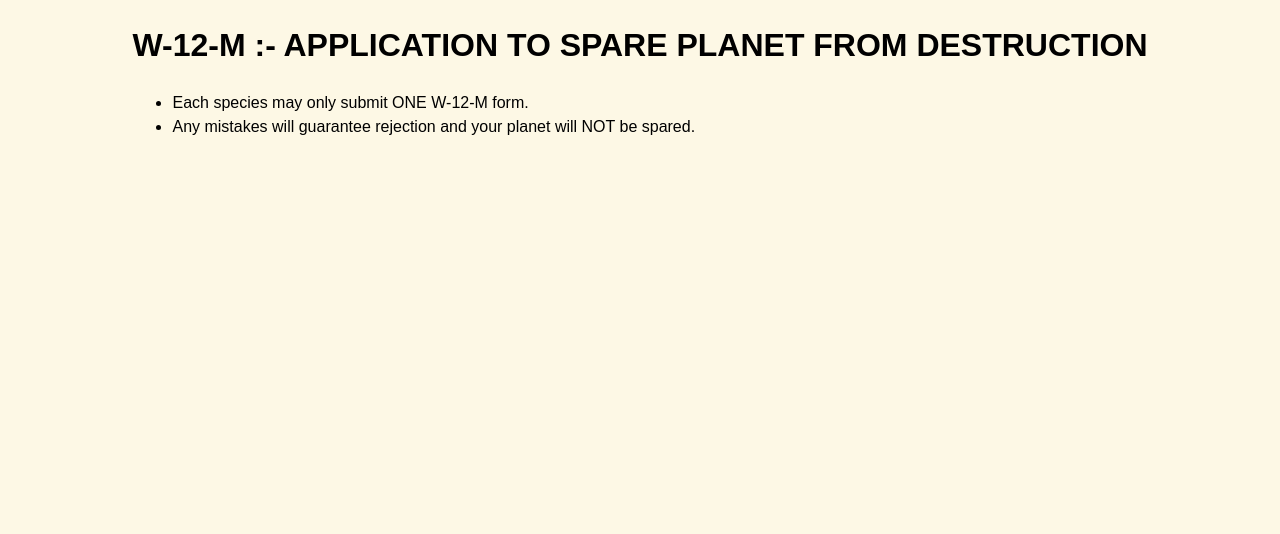
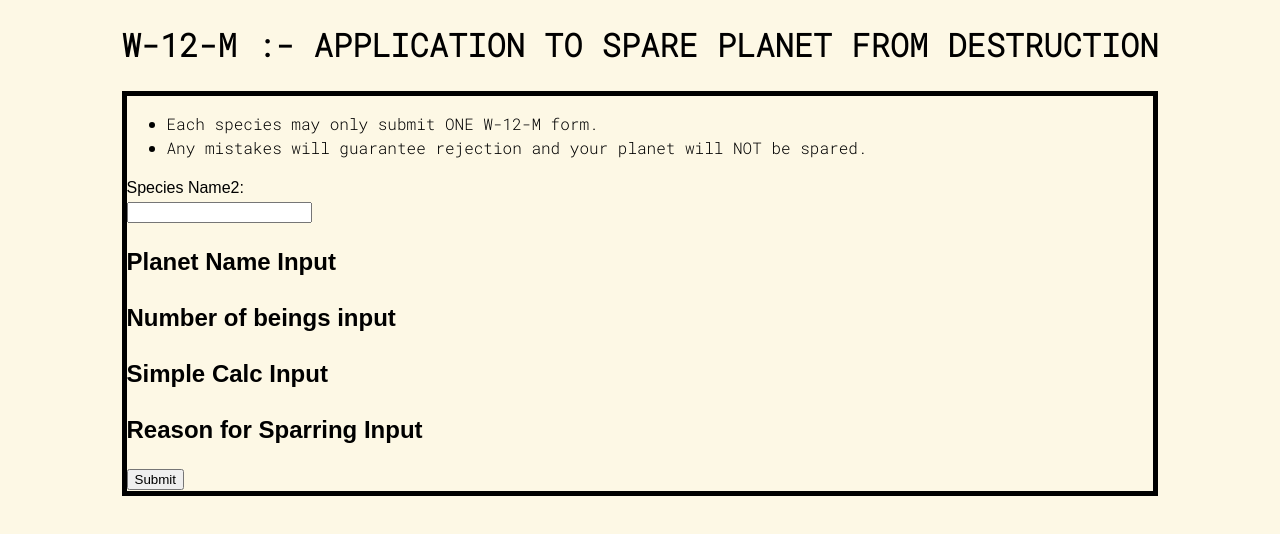
Before and after one commit to woodystock/learner-materials-testing-react-components, a React (Create React App) app: page / in a window 1280 px wide. Shown: the top 534 px of the page. Built offline with nearby package versions, Linux system fonts and the light colour scheme.

Commit message:
Added Component placeholders

```diff
--- a/src/App.css
+++ b/src/App.css
@@ -1,3 +1,5 @@
+@import url('https://fonts.googleapis.com/css2?family=Roboto+Mono:wght@300&display=swap');
+
 :root {
 	--light: #fdf8e5;
 }
@@ -10,3 +12,32 @@ body {
 	justify-content: center;
 	margin: 0;
 }
+
+.form__container {
+	border: 5px solid black;
+
+}
+
+.form__text {
+	font-family: 'Roboto Mono', monospace;
+}
+
+.form__label {
+
+}
+
+.form__input {
+
+}
+
+.form__input--text {
+
+}
+
+.form__input--dropdown {
+
+}
+
+.form__input--text_area {
+
+}
--- a/src/App.js
+++ b/src/App.js
@@ -4,7 +4,7 @@ import W12MForm from './components/W12MForm';
 function App() {
 	return (
 		<>
-			<h1>W-12-M :- APPLICATION TO SPARE PLANET FROM DESTRUCTION</h1>
+			<h1 class="form__text">W-12-M :- APPLICATION TO SPARE PLANET FROM DESTRUCTION</h1>
 			<W12MForm />
 		</>
 	);
--- /dev/null
+++ b/src/components/NumberOfBeingsInput.js
@@ -0,0 +1,7 @@
+function NumberOfBeingsInput() {
+    return (
+        <h2>Number of beings input</h2>
+    )
+}
+
+export default NumberOfBeingsInput;
--- /dev/null
+++ b/src/components/PlanetNameInput.js
@@ -0,0 +1,7 @@
+function PlanetNameInput() {
+    return (
+        <h2>Planet Name Input</h2>
+    )
+}
+
+export default PlanetNameInput
--- /dev/null
+++ b/src/components/ReasonInput.js
@@ -0,0 +1,7 @@
+function ReasonInput() {
+    return (
+        <h2>Reason for Sparring Input</h2>
+    )
+}
+
+export default ReasonInput
--- /dev/null
+++ b/src/components/SimpleCalcInput.js
@@ -0,0 +1,7 @@
+function SimpleCalcInput() {
+    return (
+        <h2>Simple Calc Input</h2>
+    )
+}
+
+export default SimpleCalcInput
--- /dev/null
+++ b/src/components/SpeciesNameInput.js
@@ -0,0 +1,10 @@
+function SpeciesNameInput() {
+    return (
+        <div>
+            <label for="species_name" ckass="form__label">Species Name2:</label><br />
+            <input id="species_name" type="text" class="form__input form__input--text"/>
+        </div>
+    )
+}
+
+export default SpeciesNameInput
--- a/src/components/W12MForm.js
+++ b/src/components/W12MForm.js
@@ -1,11 +1,37 @@
 import { useState } from 'react';
+import NumberOfBeingsInput from './NumberOfBeingsInput';
+import PlanetNameInput from './PlanetNameInput';
+import ReasonInput from './ReasonInput';
+import SimpleCalcInput from './SimpleCalcInput';
+import SpeciesNameInput from './SpeciesNameInput';
 import W12MHeader from './W12MHeader';
 
 const W12MForm = () => {
+
+	const [formData, setFormData] = useState({
+		speciesName: "",
+		planetName: "",
+		numberOfBeings: "",
+		SimpleCalc: false,
+		reason: ""
+	});
+
 	return (
-		<section className='w12MForm'>
+		<section className='w12MForm form__container'>
 			<W12MHeader />
-			{/* REST OF FORM GOES HERE */}
+
+			<SpeciesNameInput />
+
+			<PlanetNameInput />
+
+			<NumberOfBeingsInput />
+
+			<SimpleCalcInput />
+
+			<ReasonInput />
+
+			<button>Submit</button>
+
 		</section>
 	);
 };
--- a/src/components/W12MHeader.js
+++ b/src/components/W12MHeader.js
@@ -1,5 +1,5 @@
 const W12MHeader = () => (
-	<ul>
+	<ul class="form__text">
 		<li>Each species may only submit ONE W-12-M form.</li>
 		<li>
 			Any mistakes will guarantee rejection and your planet will NOT be
```
Also changed, not shown: 1 other file (tests, documents, lock files or other folders).
